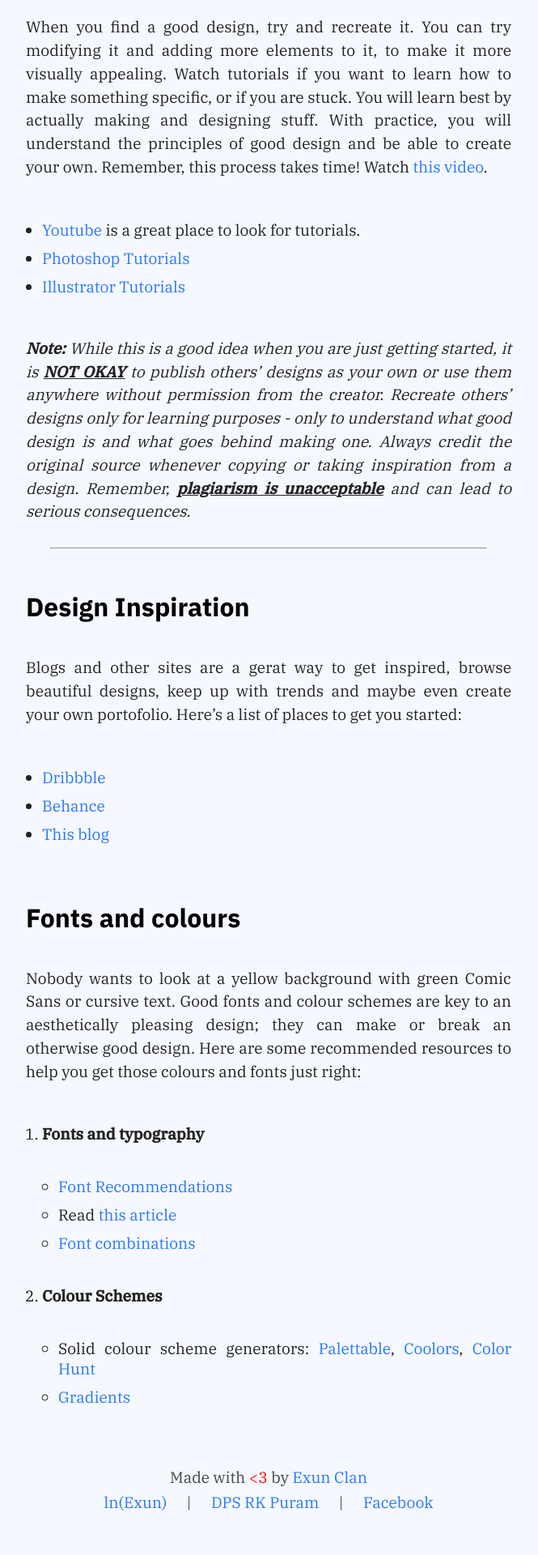
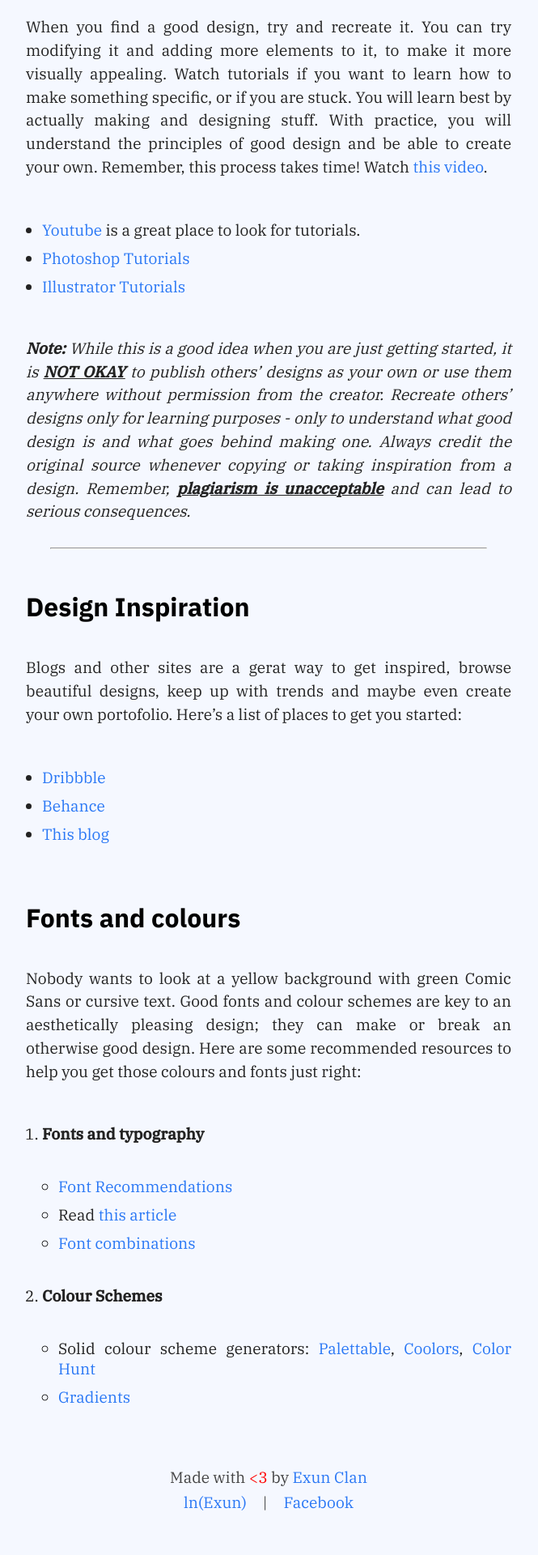
Before and after one commit to exunclan/resources, a Jekyll site: the page built from _posts/2019-05-20-design.md, in a window 1280 px wide. Shown: the part 1378-3298 px from the top of the page at 81% size, without its empty margins (308-973 px from the left). Built offline with Jekyll 4.4.1, drawn with Linux system fonts in a browser that asks for light colours.

Commit message:
Fix footer links

```diff
--- a/_includes/footer.html
+++ b/_includes/footer.html
@@ -4,8 +4,8 @@
     <a href="//exunclan.com">Exun Clan</a>
   </div>
   <div class="links">
-    <a href="//lnexun.com">ln(Exun)</a> |
-    <a href="//dpsrkp.net">DPS RK Puram</a> |
+    <a href="//lnexun.com">ln(Exun)</a>
+    <span>|</span>
     <a href="//facebook.com/ExunClan">Facebook</a>
   </div>
 </footer>
--- a/_sass/resources.scss
+++ b/_sass/resources.scss
@@ -135,7 +135,13 @@ footer {
   color: #444;
   flex-direction: column;
 
-  .links a {
-    margin: 0 20px;
+  .links {
+    max-width: 250px;
+    width: 100%;
+    display: flex;
+    justify-content: space-between;
+    a {
+      margin: 0 20px;
+    }
   }
 }
```
Also changed, not shown: README.md.
